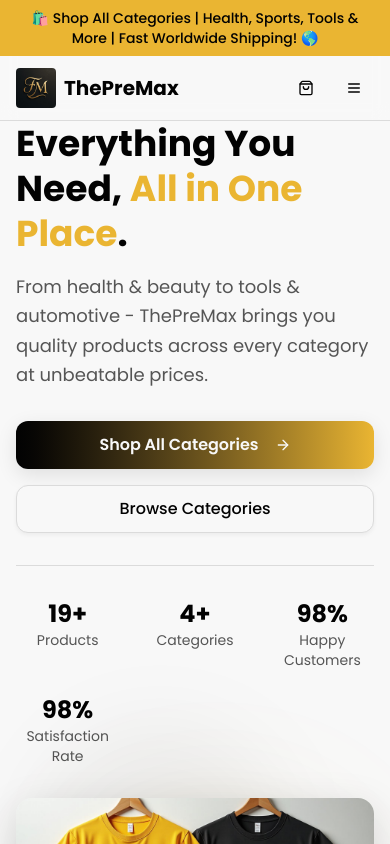
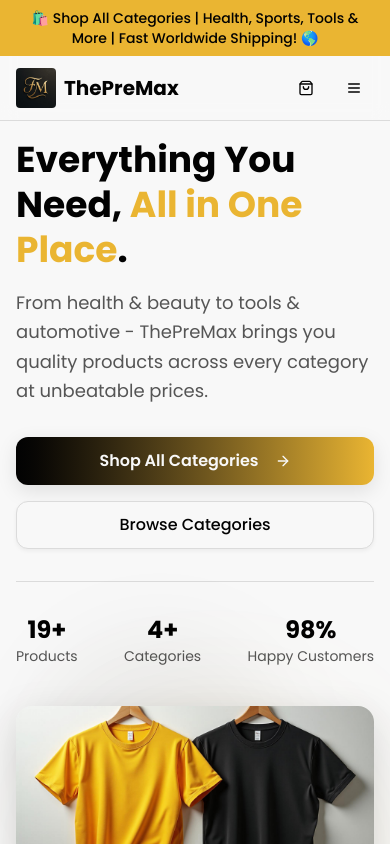
Before and after one commit to usmanliaqat0/thepremax, a Next.js app: page / in a window 390 px wide. Shown: the top 844 px of the page. Built offline with nearby package versions, Linux system fonts and the light colour scheme.

Commit message:
Update HeroSection layout and content for improved responsiveness and clarity

```diff
--- a/components/HeroSection.tsx
+++ b/components/HeroSection.tsx
@@ -8,8 +8,8 @@
 const HeroSection = () => {
   return (
     <section className="relative min-h-[600px] lg:min-h-[700px] bg-gradient-hero overflow-hidden">
-      <div className="container mx-auto px-4 h-full">
-        <div className="grid lg:grid-cols-2 gap-8 items-center min-h-[600px] lg:min-h-[700px]">
+      <div className="container mx-auto p-4 md:px-4 md:py-0 h-full">
+        <div className="grid lg:grid-cols-2 gap-10 items-center min-h-[600px] lg:min-h-[700px]">
           {/* Text Content */}
           <div className="space-y-8 lg:space-y-10">
             <div className="space-y-4">
@@ -17,7 +17,7 @@
                 Everything You Need,{" "}
                 <span className="text-accent">All in One Place</span>.
               </h1>
-              <p className="text-lg md:text-xl text-muted-foreground leading-relaxed max-w-lg">
+              <p className="text-lg md:text-xl text-muted-foreground leading-relaxed max-w-xl">
                 From health & beauty to tools & automotive - ThePreMax brings
                 you quality products across every category at unbeatable prices.
               </p>
@@ -37,7 +37,7 @@
 
             {/* Stats */}
             <div className="pt-8 border-t border-border">
-              <div className="grid grid-cols-3 gap-6">
+              <div className="flex flex-wrap gap-8 justify-between">
                 <div className="text-center">
                   <div className="text-2xl md:text-3xl font-bold text-primary">
                     19+
@@ -60,7 +60,7 @@
                     Happy Customers
                   </div>
                 </div>
-                <div className="text-center">
+                <div className="text-center hidden md:block">
                   <div className="text-2xl md:text-3xl font-bold text-primary">
                     98%
                   </div>
```
